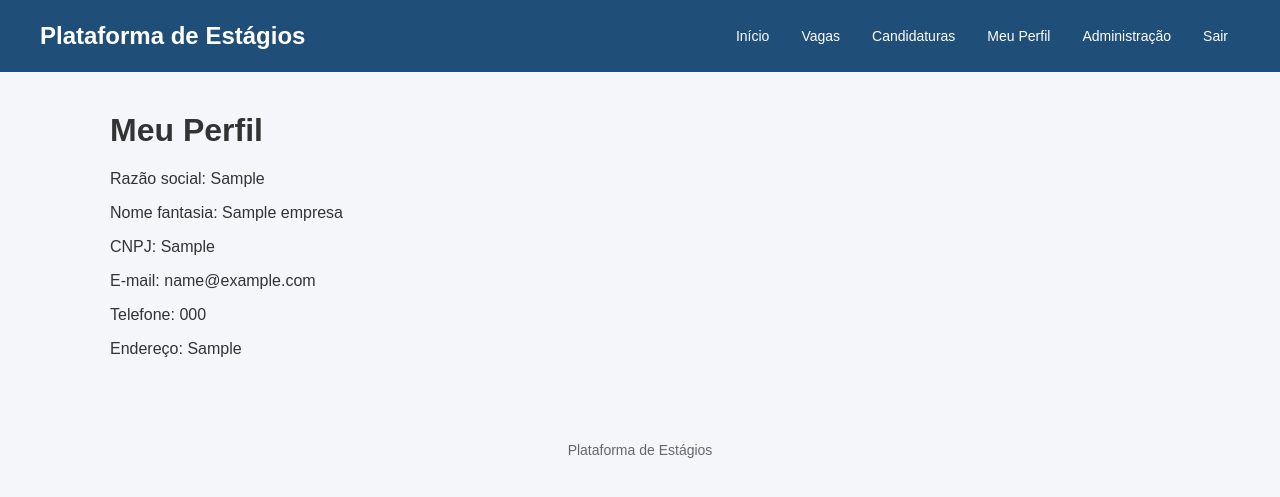
After one commit to Benildomelo/plataforma_estagios, a Django app: page /perfil-empresa/ in a window 1280 px wide. The commit adds this page. Shown: the top 497 px of the page. Run offline with Django 5.2, Linux system fonts and the light colour scheme; a user stored in the database is signed in; tables that the repository leaves empty hold one stand-in row (values such as "Sample post").

Commit message:
Adiciona perfis de aluno e empresa

```diff
--- a/config/urls.py
+++ b/config/urls.py
@@ -18,6 +18,8 @@ from vagas.views import (
     detalhe_vaga_empresa,
     editar_vaga,
     encerrar_vaga,
+    perfil_aluno,
+    perfil_empresa,
 )
 
 
@@ -103,4 +105,14 @@ urlpatterns = [
         encerrar_vaga,
         name='encerrar_vaga'
     ),
+    path(
+        'perfil-aluno/',
+        perfil_aluno,
+        name='perfil_aluno'
+    ),
+    path(
+        'perfil-empresa/',
+        perfil_empresa,
+        name='perfil_empresa'
+    ),
 ]
--- a/vagas/models.py
+++ b/vagas/models.py
@@ -23,6 +23,7 @@ class Aluno(models.Model):
     matricula = models.CharField(max_length=30, unique=True)
     email = models.EmailField(unique=True)
     telefone = models.CharField(max_length=20, blank=True)
+    curriculo = models.FileField(upload_to='curriculos/', blank=True, null=True)
     curso = models.ForeignKey(Curso, on_delete=models.PROTECT)
     ativo = models.BooleanField(default=True)
 
--- a/vagas/templates/vagas/base.html
+++ b/vagas/templates/vagas/base.html
@@ -53,6 +53,9 @@
                         Candidaturas
                     </a>
 
+                    <a href="{% url 'perfil_aluno' %}">
+                        Meu Perfil</a>
+
 
                 <!-- =================================================
                      USUÁRIO EMPRESA
@@ -67,6 +70,9 @@
                     <a href="{% url 'lista_vagas' %}">
                         Vagas
                     </a>
+
+                    <a href="{%url 'perfil_empresa' %}">
+                        Meu Perfil</a>
 
 
 
--- /dev/null
+++ b/vagas/templates/vagas/perfil_empresa.html
@@ -0,0 +1,18 @@
+{% extends 'vagas/base.html' %}
+
+{% block title %}
+    Meu Perfil - Empresa
+{% endblock %}
+
+{% block content %}
+
+<h1>Meu Perfil</h1>
+
+<p>Razão social: {{ empresa.razao_social }}</p>
+<p>Nome fantasia: {{ empresa.nome_fantasia }}</p>
+<p>CNPJ: {{ empresa.cnpj }}</p>
+<p>E-mail: {{ empresa.email }}</p>
+<p>Telefone: {{ empresa.telefone }}</p>
+<p>Endereço: {{ empresa.endereco }}</p>
+
+{% endblock %}
--- a/vagas/views.py
+++ b/vagas/views.py
@@ -800,3 +800,44 @@ def cadastro_aluno(request):
             'mensagem': mensagem,
         }
     )
+
+def perfil_aluno(request):
+    if not request.user.is_authenticated:
+        return redirect('entrar')
+
+    aluno = Aluno.objects.filter(
+        usuario=request.user,
+        ativo=True
+    ).first()
+
+    if not aluno:
+        return redirect('inicio')
+
+    return render(
+        request,
+        'vagas/perfil_aluno.html',
+        {
+            'aluno': aluno,
+        }
+    )
+
+
+def perfil_empresa(request):
+    if not request.user.is_authenticated:
+        return redirect('entrar')
+
+    empresa = Empresa.objects.filter(
+        usuario=request.user,
+        ativo=True
+    ).first()
+
+    if not empresa:
+        return redirect('inicio')
+
+    return render(
+        request,
+        'vagas/perfil_empresa.html',
+        {
+            'empresa': empresa,
+        }
+    )
```
Also changed, not shown: vagas/templates/vagas/perfil_aluno.html (added, +17 -0 lines), vagas/migrations/0009_aluno_curriculo.py (added).
